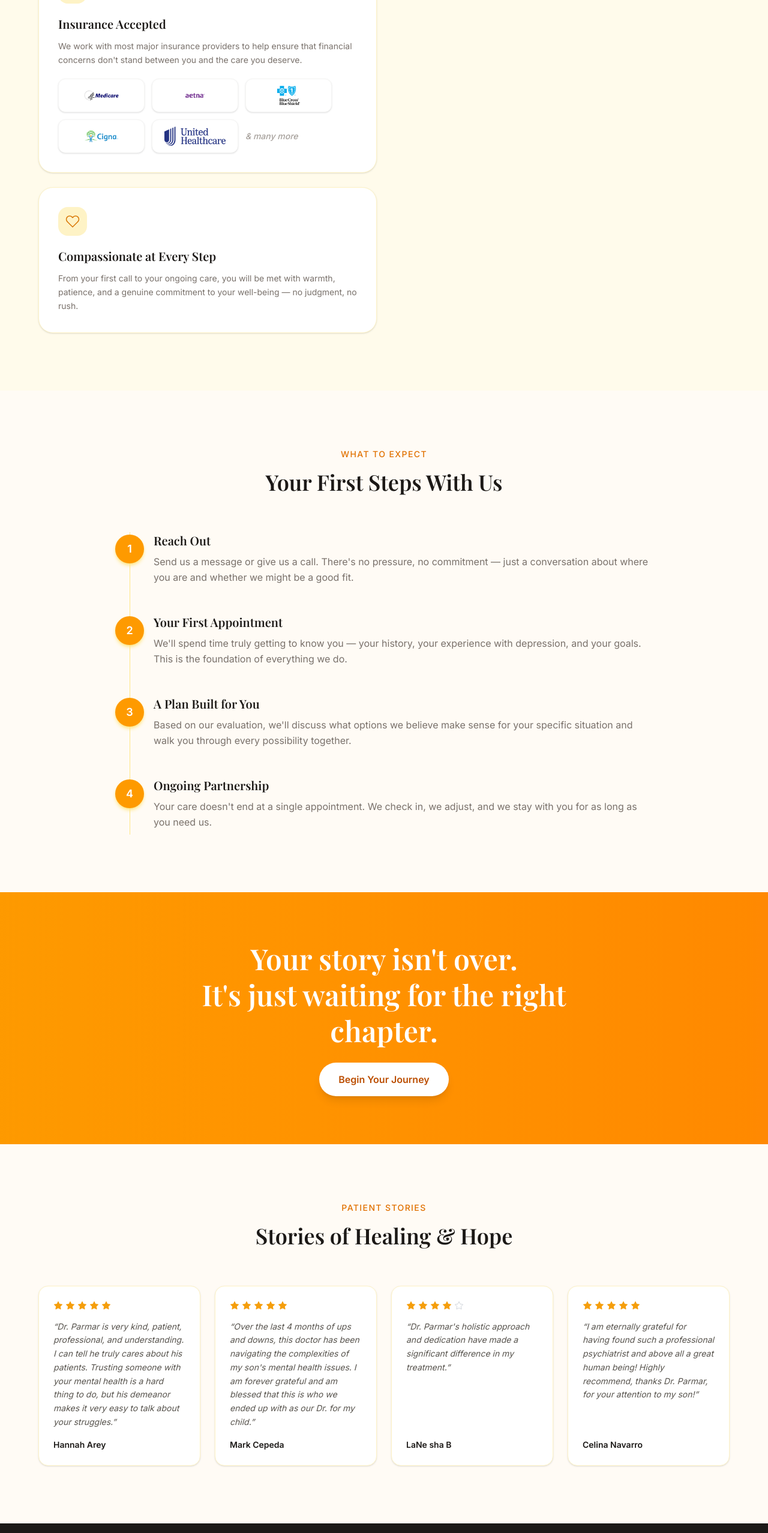
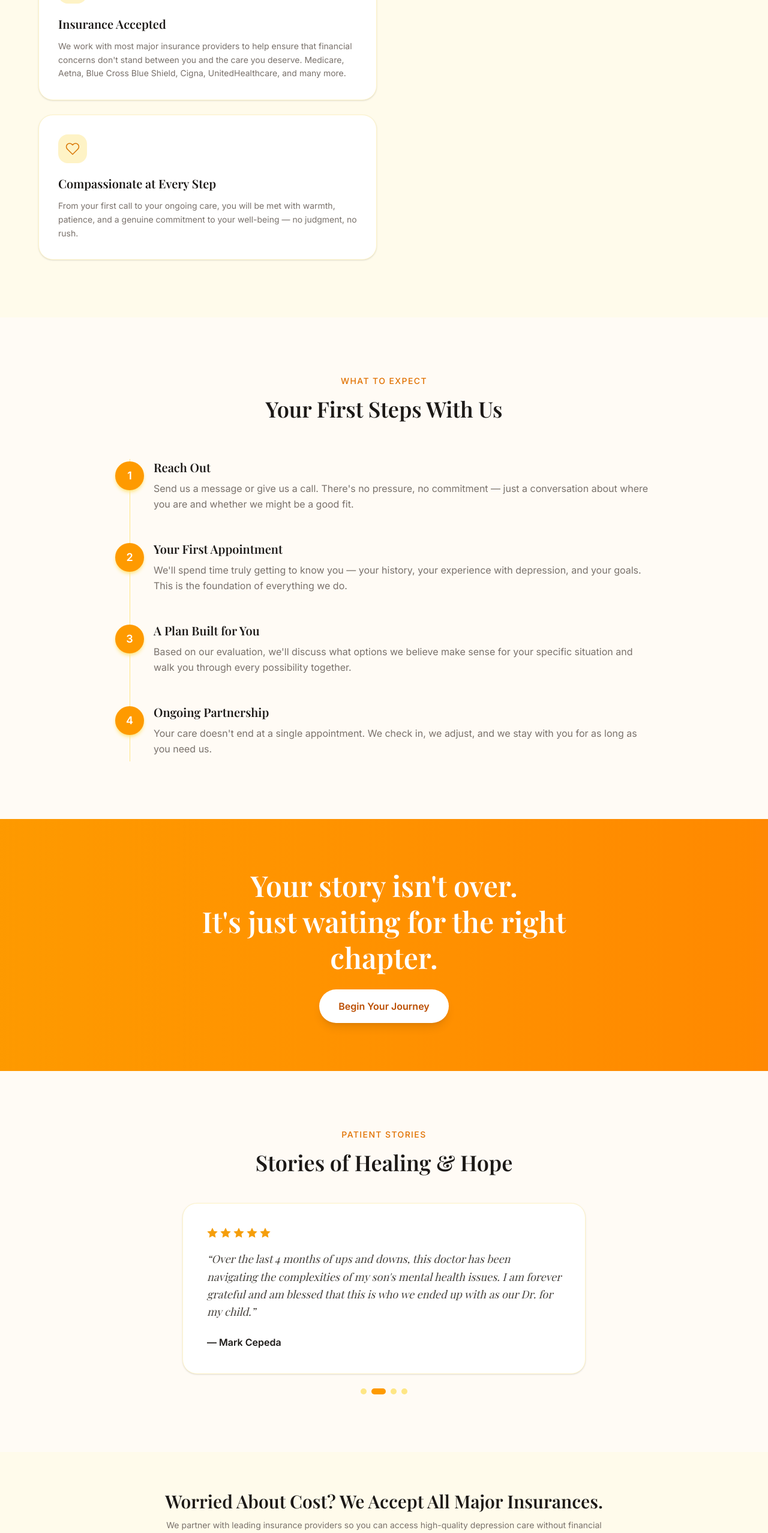
Before and after one commit to haramrit09k/axial-holistic-dep, a Next.js app: page / in a window 1280 px wide. Shown: the part 3632-6187 px from the top of the page at 60% size. Built offline with nearby package versions, Linux system fonts and the light colour scheme.

Commit message:
feat: testimonials auto-rotating carousel + insurance logo marquee band
Co-Authored-By: Claude Sonnet 4.6 <noreply@anthropic.com>
Claude-Session: https://claude.ai/code/session_016hzh5MP5fkovxkqXhJahNy

```diff
--- a/app/globals.css
+++ b/app/globals.css
@@ -48,3 +48,16 @@ body {
   animation: fadeUp 0.9s ease-out 0.6s forwards;
   opacity: 0;
 }
+
+@keyframes marquee {
+  from { transform: translateX(0); }
+  to { transform: translateX(-50%); }
+}
+
+.animate-marquee {
+  animation: marquee 28s linear infinite;
+}
+
+.animate-marquee:hover {
+  animation-play-state: paused;
+}
--- a/app/page.tsx
+++ b/app/page.tsx
@@ -1,6 +1,6 @@
 "use client";
 
-import { useState } from "react";
+import { useState, useEffect } from "react";
 import InsuranceLogo from "@/components/InsuranceLogo";
 
 export default function Home() {
@@ -12,6 +12,45 @@ export default function Home() {
     message: "",
   });
   const [submitted, setSubmitted] = useState(false);
+  const [activeTestimonial, setActiveTestimonial] = useState(0);
+
+  const testimonials = [
+    {
+      name: "Hannah Arey",
+      stars: 5,
+      text: "Dr. Parmar is very kind, patient, professional, and understanding. I can tell he truly cares about his patients. Trusting someone with your mental health is a hard thing to do, but his demeanor makes it very easy to talk about your struggles.",
+    },
+    {
+      name: "Mark Cepeda",
+      stars: 5,
+      text: "Over the last 4 months of ups and downs, this doctor has been navigating the complexities of my son's mental health issues. I am forever grateful and am blessed that this is who we ended up with as our Dr. for my child.",
+    },
+    {
+      name: "LaNe sha B",
+      stars: 4,
+      text: "Dr. Parmar's holistic approach and dedication have made a significant difference in my treatment.",
+    },
+    {
+      name: "Celina Navarro",
+      stars: 5,
+      text: "I am eternally grateful for having found such a professional psychiatrist and above all a great human being! Highly recommend, thanks Dr. Parmar, for your attention to my son!",
+    },
+  ];
+
+  useEffect(() => {
+    const timer = setInterval(() => {
+      setActiveTestimonial((prev) => (prev + 1) % testimonials.length);
+    }, 4000);
+    return () => clearInterval(timer);
+  }, [testimonials.length]);
+
+  const insuranceLogos = [
+    { name: "Medicare", file: "/logos/medicare.png" },
+    { name: "Aetna", file: "/logos/aetna.webp" },
+    { name: "Blue Cross Blue Shield", file: "/logos/bcbs.png" },
+    { name: "Cigna", file: "/logos/cigna.png" },
+    { name: "UnitedHealthcare", file: "/logos/uhc.png" },
+  ];
 
   const handleSubmit = (e: React.FormEvent) => {
     e.preventDefault();
@@ -445,27 +484,12 @@ export default function Home() {
                   >
                     Insurance Accepted
                   </h3>
-                  <p className="text-stone-500 text-sm leading-relaxed mb-5">
+                  <p className="text-stone-500 text-sm leading-relaxed">
                     We work with most major insurance providers to help ensure
                     that financial concerns don&apos;t stand between you and
-                    the care you deserve.
+                    the care you deserve. Medicare, Aetna, Blue Cross Blue Shield,
+                    Cigna, UnitedHealthcare, and many more.
                   </p>
-
-                  {/* Insurance provider logos */}
-                  <div className="flex flex-wrap items-center gap-3 mt-1">
-                    {[
-                      { name: "Medicare", file: "/logos/medicare.png" },
-                      { name: "Aetna", file: "/logos/aetna.webp" },
-                      { name: "Blue Cross Blue Shield", file: "/logos/bcbs.png" },
-                      { name: "Cigna", file: "/logos/cigna.png" },
-                      { name: "UnitedHealthcare", file: "/logos/uhc.png" },
-                    ].map(({ name, file }) => (
-                      <InsuranceLogo key={name} name={name} file={file} />
-                    ))}
-                    <span className="text-stone-400 text-sm italic font-medium">
-                      & many more
-                    </span>
-                  </div>
                 </div>
 
                 <div className="bg-white rounded-3xl p-8 border border-amber-100 shadow-sm">
@@ -578,10 +602,10 @@ export default function Home() {
           </div>
         </section>
 
-        {/* ─── TESTIMONIALS ─── */}
+        {/* ─── TESTIMONIALS CAROUSEL ─── */}
         <section id="testimonials" className="py-24 px-6 bg-[#fffbf5]">
-          <div className="max-w-6xl mx-auto">
-            <div className="text-center mb-16">
+          <div className="max-w-2xl mx-auto">
+            <div className="text-center mb-12">
               <p className="text-amber-600 text-sm tracking-widest uppercase font-medium mb-4">
                 Patient Stories
               </p>
@@ -593,52 +617,84 @@ export default function Home() {
               </h2>
             </div>
 
-            <div className="grid sm:grid-cols-2 lg:grid-cols-4 gap-6">
-              {[
-                {
-                  name: "Hannah Arey",
-                  stars: 5,
-                  text: "Dr. Parmar is very kind, patient, professional, and understanding. I can tell he truly cares about his patients. Trusting someone with your mental health is a hard thing to do, but his demeanor makes it very easy to talk about your struggles.",
-                },
-                {
-                  name: "Mark Cepeda",
-                  stars: 5,
-                  text: "Over the last 4 months of ups and downs, this doctor has been navigating the complexities of my son's mental health issues. I am forever grateful and am blessed that this is who we ended up with as our Dr. for my child.",
-                },
-                {
-                  name: "LaNe sha B",
-                  stars: 4,
-                  text: "Dr. Parmar's holistic approach and dedication have made a significant difference in my treatment.",
-                },
-                {
-                  name: "Celina Navarro",
-                  stars: 5,
-                  text: "I am eternally grateful for having found such a professional psychiatrist and above all a great human being! Highly recommend, thanks Dr. Parmar, for your attention to my son!",
-                },
-              ].map(({ name, stars, text }) => (
-                <div
-                  key={name}
-                  className="bg-white rounded-2xl p-6 border border-amber-100 shadow-sm flex flex-col gap-4"
-                >
-                  <div className="flex gap-1">
+            {/* Card */}
+            <div className="bg-white rounded-3xl p-8 sm:p-10 border border-amber-100 shadow-sm min-h-[220px] flex flex-col justify-between">
+              <div>
+                <div className="flex gap-1 mb-5">
                   {Array.from({ length: 5 }).map((_, i) => (
                     <svg
                       key={i}
-                        width="16"
-                        height="16"
+                      width="18"
+                      height="18"
                       viewBox="0 0 24 24"
-                        fill={i < stars ? "#f59e0b" : "none"}
-                        stroke={i < stars ? "#f59e0b" : "#d1d5db"}
+                      fill={i < testimonials[activeTestimonial].stars ? "#f59e0b" : "none"}
+                      stroke={i < testimonials[activeTestimonial].stars ? "#f59e0b" : "#d1d5db"}
                       strokeWidth="1.5"
                     >
                       <path d="M12 2l3.09 6.26L22 9.27l-5 4.87 1.18 6.88L12 17.77l-6.18 3.25L7 14.14 2 9.27l6.91-1.01L12 2z" />
                     </svg>
                   ))}
                 </div>
-                  <p className="text-stone-600 text-sm leading-relaxed flex-1 italic">
-                    &ldquo;{text}&rdquo;
+                <p
+                  className="text-stone-700 text-lg leading-relaxed italic mb-6"
+                  style={{ fontFamily: "var(--font-playfair)" }}
+                >
+                  &ldquo;{testimonials[activeTestimonial].text}&rdquo;
                 </p>
-                  <p className="text-stone-900 font-semibold text-sm">{name}</p>
+              </div>
+              <p className="text-stone-900 font-semibold">
+                — {testimonials[activeTestimonial].name}
+              </p>
+            </div>
+
+            {/* Dot navigation */}
+            <div className="flex justify-center gap-2 mt-6">
+              {testimonials.map((_, i) => (
+                <button
+                  key={i}
+                  onClick={() => setActiveTestimonial(i)}
+                  className={`rounded-full transition-all duration-300 ${
+                    i === activeTestimonial
+                      ? "w-6 h-2.5 bg-amber-500"
+                      : "w-2.5 h-2.5 bg-amber-200 hover:bg-amber-300"
+                  }`}
+                  aria-label={`Go to testimonial ${i + 1}`}
+                />
+              ))}
+            </div>
+          </div>
+        </section>
+
+        {/* ─── INSURANCE MARQUEE ─── */}
+        <section className="py-16 px-6 bg-amber-50">
+          <div className="max-w-3xl mx-auto text-center mb-10">
+            <h2
+              className="text-2xl sm:text-3xl font-semibold text-stone-900 mb-3"
+              style={{ fontFamily: "var(--font-playfair)" }}
+            >
+              Worried About Cost? We Accept All Major Insurances.
+            </h2>
+            <p className="text-stone-500 text-sm">
+              We partner with leading insurance providers so you can access
+              high-quality depression care without financial stress.
+            </p>
+          </div>
+
+          {/* Scrolling logo band */}
+          <div className="overflow-hidden">
+            <div className="animate-marquee flex gap-12 items-center w-max">
+              {/* Two copies for seamless loop */}
+              {[...insuranceLogos, ...insuranceLogos].map(({ name, file }, i) => (
+                <div
+                  key={`${name}-${i}`}
+                  className="bg-white border border-stone-100 rounded-xl shadow-sm flex items-center justify-center px-5 py-3 w-40 h-14 flex-shrink-0"
+                >
+                  {/* eslint-disable-next-line @next/next/no-img-element */}
+                  <img
+                    src={file}
+                    alt={name}
+                    className="max-h-7 max-w-full w-auto object-contain"
+                  />
                 </div>
               ))}
             </div>
```
Lines whose indentation alone changed are shown as unchanged.
